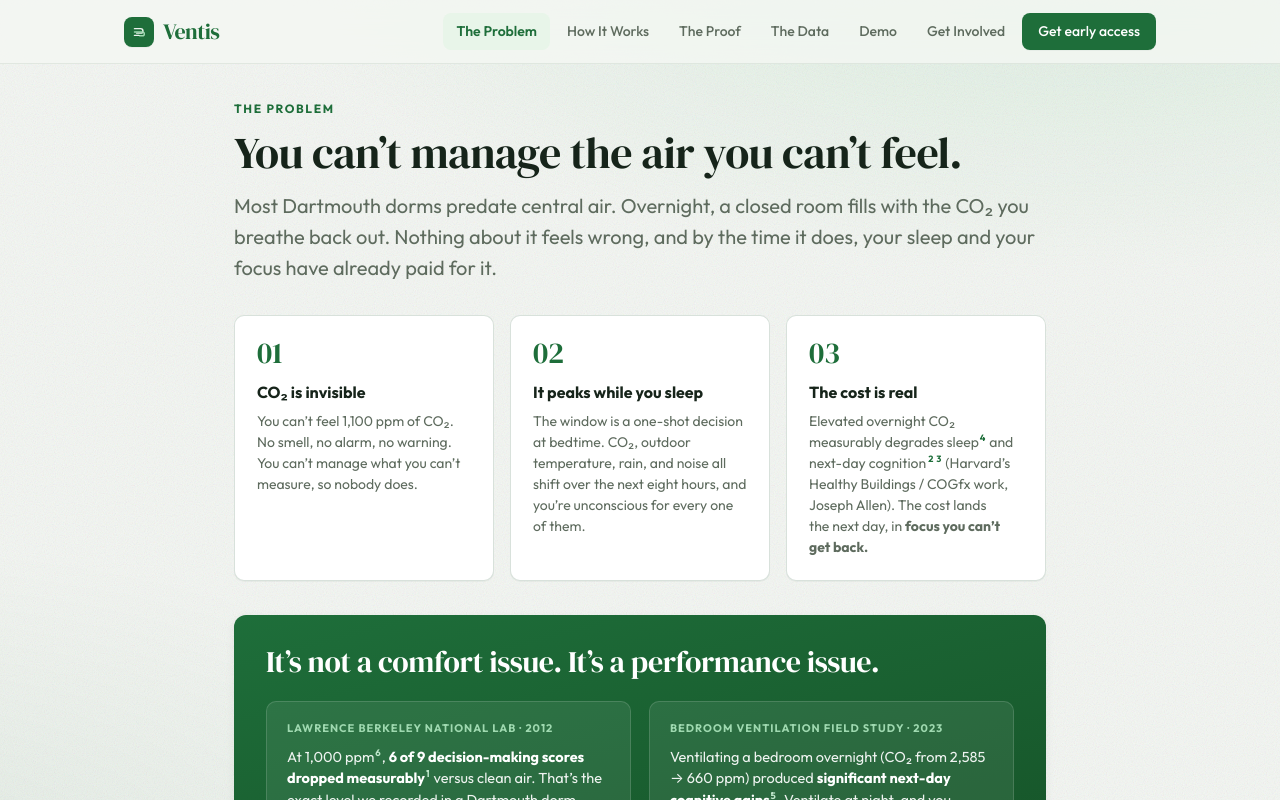
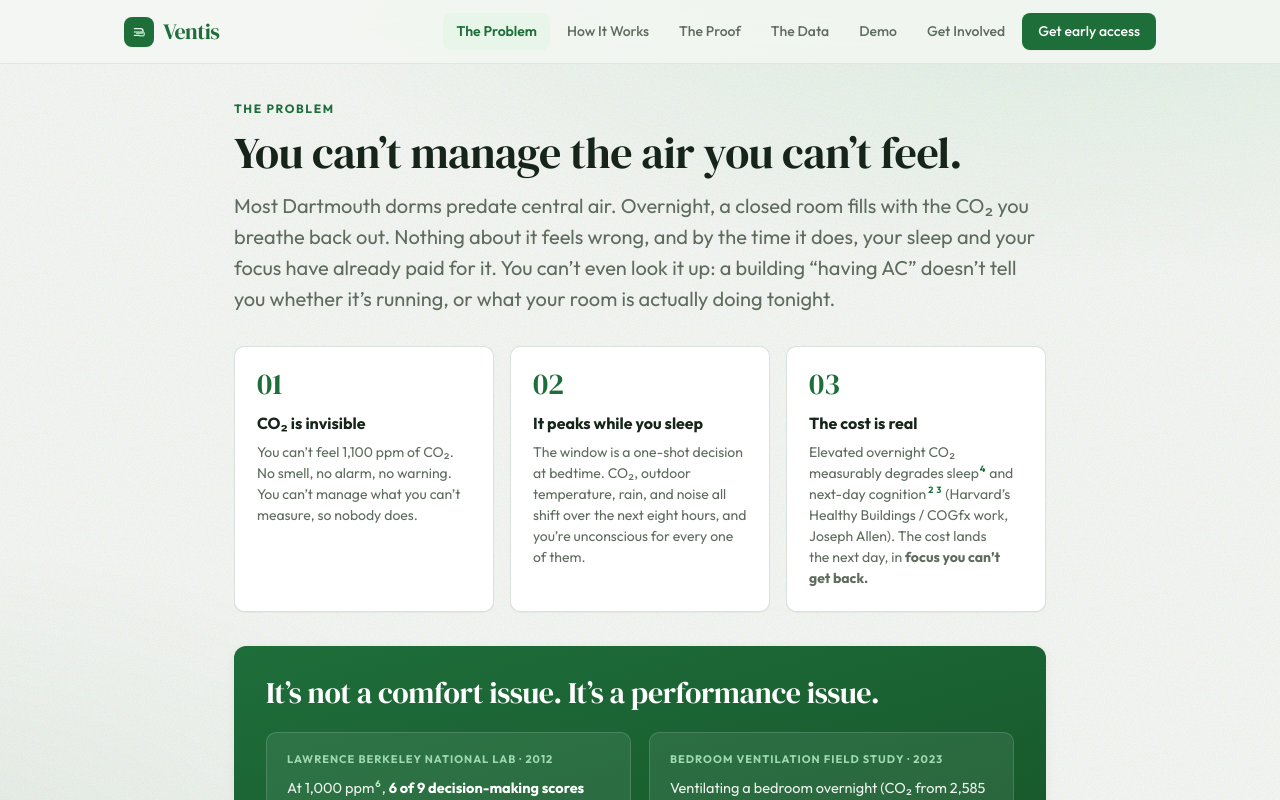
Before and after one commit to dturru/Ventis, a React (Vite) app in the folder site/: page /problem in a window 1280 px wide. Shown: the top 800 px of the page. Built offline with nearby package versions, Linux system fonts and the light colour scheme.

Commit message:
feat(site): add the verification/information-gap line (real r/dartmouth signal)
Grounds the Problem lede in a real student insight: students can't find out
what their dorm's air/AC actually does ('has AC' != 'on' != good air). Ventis
shows your room's real conditions.

```diff
--- a/site/src/pages/Problem.tsx
+++ b/site/src/pages/Problem.tsx
@@ -20,7 +20,9 @@ export function Problem() {
         <p className="lede">
           Most Dartmouth dorms predate central air. Overnight, a closed room fills with
           the CO₂ you breathe back out. Nothing about it feels wrong, and by the time it
-          does, your sleep and your focus have already paid for it.
+          does, your sleep and your focus have already paid for it. You can’t even look it
+          up: a building “having AC” doesn’t tell you whether it’s running, or what your
+          room is actually doing tonight.
         </p>
 
         <div className="points-grid">
```
